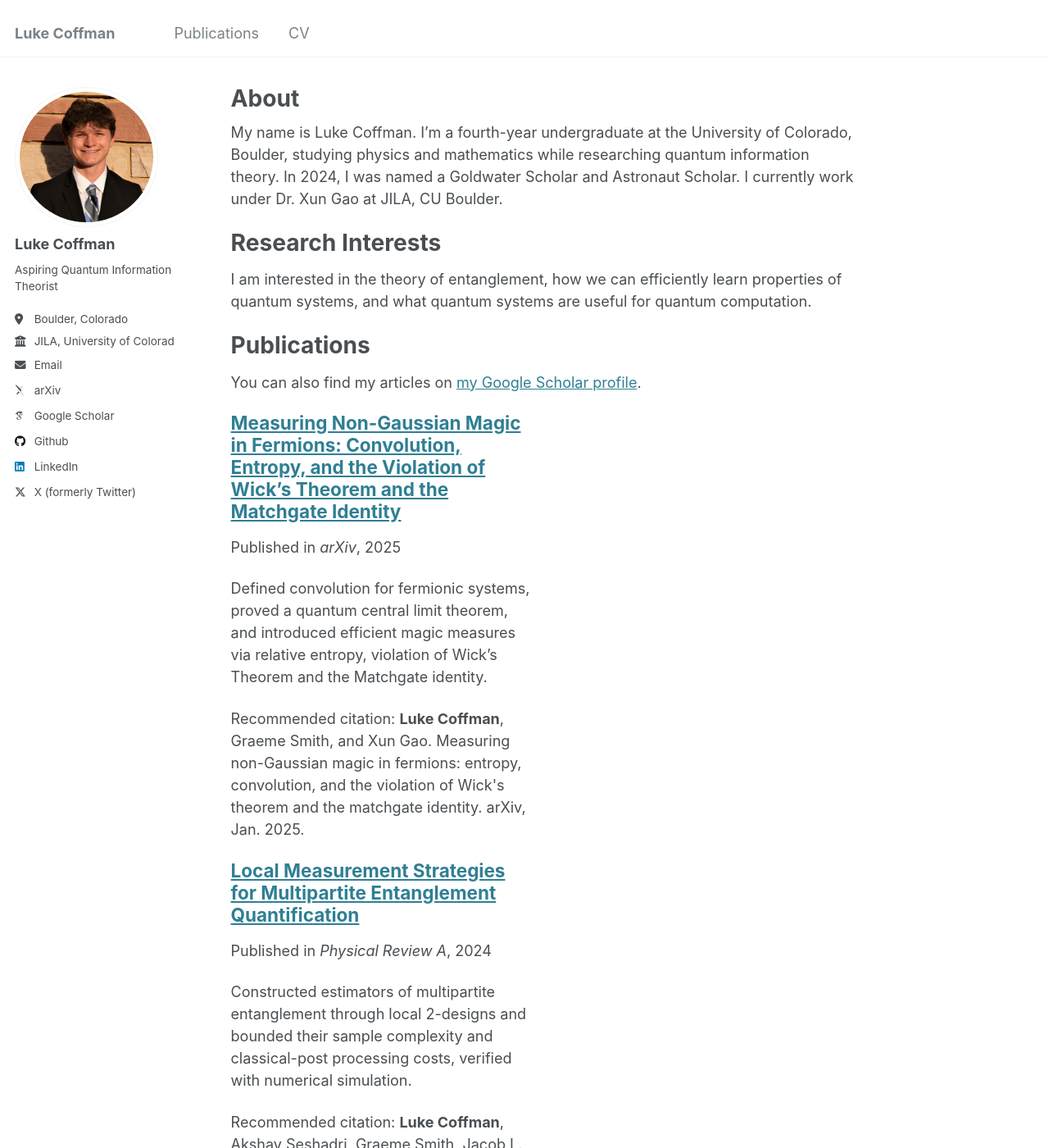
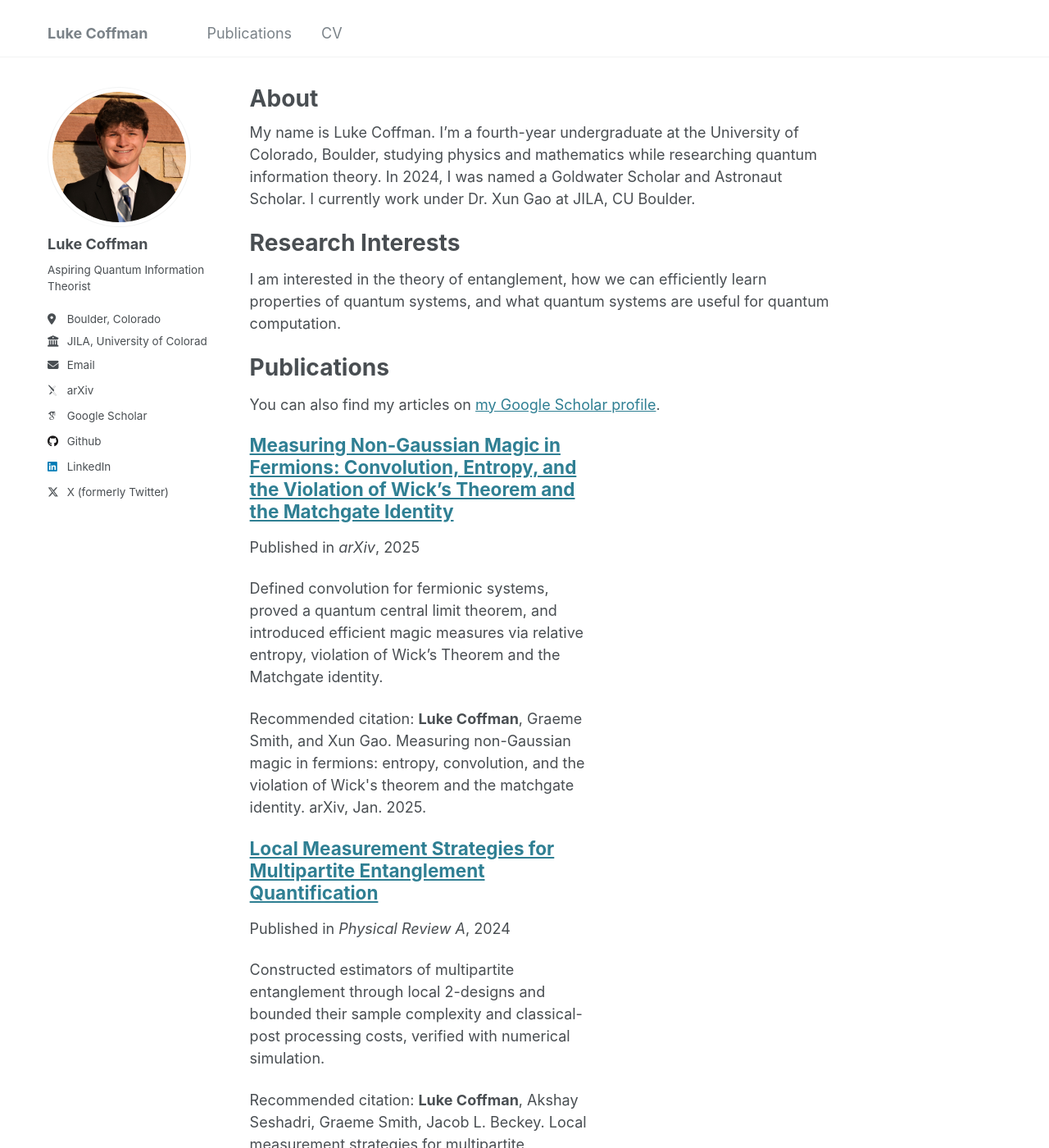
Before and after one commit to lukecoffman/lukecoffman.github.io, a Jekyll site: the page built from _pages/about.md, in a window 1280 px wide and 1400 px high. Shown: the whole window at 82% size. Built offline with Jekyll 4.4.1, drawn with Linux system fonts in a browser that asks for light colours; some web fonts are replaced.

Commit message:
Update _variables.scss

```diff
--- a/_sass/_variables.scss
+++ b/_sass/_variables.scss
@@ -123,10 +123,10 @@ $x-large                    : 1800px;
 */
 
 $small                      : 600px !default;
-$medium                     : 768px !default;
-$medium-wide                : 900px !default;
-$large                      : 925px !default;
-$x-large                    : 1280px !default;
+$medium                     : 900px !default;
+$medium-wide                : 1000px !default;
+$large                      : 1200px !default;
+$x-large                    : 1800px !default;
 
 /*
    Grid
```
